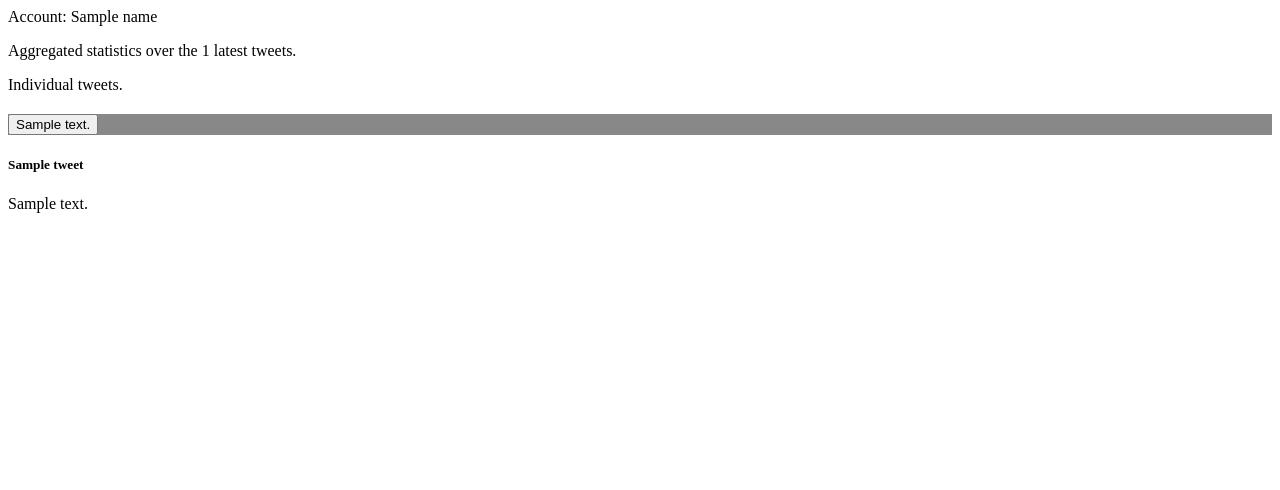
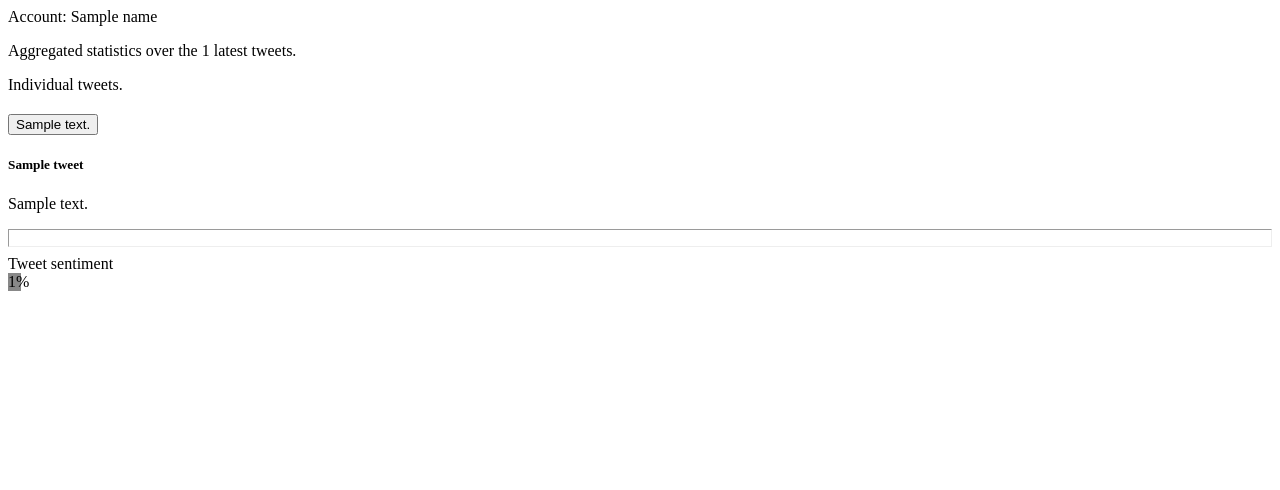
Before and after one commit to viktor-enzell/tweet-analyser, a Django app: template django_project/templates/multi_tweet.html in a window 1280 px wide. Shown: the top 490 px of the page. Before the commit the page ends 213 px from the top, so only its background shows below. Run offline with Django 3.2, Linux system fonts and the light colour scheme; the template is opened without the code that fills it: most values are stand-ins (such as "Sample title", 1, 10 or a date in 2020); parts of the project's set-up code (start-up, migrations or seed data) failed here and were passed over.

Commit message:
A bunch of UI changes.

```diff
--- /dev/null
+++ b/django_project/templates/divider.html
@@ -0,0 +1 @@
+<hr class="bg-white border-white border-5 border-top" style="height: 1rem;">
--- a/django_project/templates/index.html
+++ b/django_project/templates/index.html
@@ -15,6 +15,8 @@
       </div>
     </form>
 
+    {% include "divider.html" %}
+
     {% if request_made %}
       {% if request_success %}
 
--- a/django_project/templates/multi_tweet.html
+++ b/django_project/templates/multi_tweet.html
@@ -4,20 +4,19 @@
 
 <p class="fs-5 mb-4">Individual tweets.</p>
 <div class="accordion accordion-flush" id="tweetList">
-  {% for item in tweets %}
+  {% for tweet in tweets %}
 
     <div class="accordion-item">
 
       <h2 class="accordion-header"
-          id="flush-heading{{ forloop.counter }}"
-          style="background-color: {{ item.comment_sentiment_color }}">
+          id="flush-heading{{ forloop.counter }}">
         <button class="accordion-button collapsed"
                 type="button"
                 data-bs-toggle="collapse"
                 data-bs-target="#flush-collapse{{ forloop.counter }}"
                 aria-expanded="false"
                 aria-controls="flush-collapse{{ forloop.counter }}">
-          {{ item.tweet.text|truncatechars:70 }}
+          {{ tweet.tweet_data.text|truncatechars:70 }}
         </button>
       </h2>
 
@@ -26,7 +25,7 @@
            aria-labelledby="flush-heading{{ forloop.counter }}"
            data-bs-parent="#tweetList">
         <div class="accordion-body">
-          {% include "single_tweet.html" with tweet_has_comments=item.tweet_has_comments tweet=item.tweet comment_sentiment_percent=item.comment_sentiment_percent comment_sentiment_color=item.comment_sentiment_color %}
+          {% include "single_tweet.html" with tweet_data=tweet.tweet_data %}
         </div>
       </div>
 
--- a/django_project/templates/progress_bar.html
+++ b/django_project/templates/progress_bar.html
@@ -1,6 +1,6 @@
 <div class="row mb-4">
 
-  <div class="col-3 fs-5">
+  <div class="col-6 fs-6">
     {{ item_name }}
   </div>
   <div class="col">
@@ -8,7 +8,7 @@
     <div class="progress" style="height: 100%">
       <div class="progress-bar"
            role="progressbar"
-           style="width: {{ item_percent }}%; background-color: {{ comment_sentiment_color }}"
+           style="width: {{ item_percent }}%; background-color: {{ bar_color }}; color: black;"
            aria-valuenow="{{ item_percent }}"
            aria-valuemin="0"
            aria-valuemax="100">{{ item_percent }}%
--- a/django_project/templates/single_tweet.html
+++ b/django_project/templates/single_tweet.html
@@ -1,5 +1,24 @@
-{% include "tweet_card.html" %}
+{% include "tweet_card.html" with title=tweet_data.name body=tweet_data.text %}
 
-{% if tweet_has_comments %}
-  {% include "progress_bar.html" with item_name="Avg comment sentiment" item_percent=comment_sentiment_percent %}
+{% include "divider.html" %}
+
+{% include "progress_bar.html" with item_name="Tweet sentiment" item_percent=tweet_data.tweet_sentiment_percent bar_color=tweet_data.tweet_sentiment_color %}
+
+{% if tweet_data.tweet_has_comments %}
+  {% include "progress_bar.html" with item_name="Avg response sentiment" item_percent=tweet_data.average_comment_sentiment_percent bar_color=tweet_data.comment_sentiment_color %}
+
+  {% include "divider.html" %}
+
+  <div class="row mb-4">
+    <div class="col-6">
+      {% include "progress_bar.html" with item_name="Most positive reply" item_percent=tweet_data.max_reply.sentiment_percent bar_color=tweet_data.max_reply.color %}
+      {% include "tweet_card.html" with body=tweet_data.max_reply.text %}
+    </div>
+    <div class="col-6">
+      {% include "progress_bar.html" with item_name="Most negative reply" item_percent=tweet_data.min_reply.sentiment_percent bar_color=tweet_data.min_reply.color %}
+      {% include "tweet_card.html" with body=tweet_data.min_reply.text %}
+    </div>
+  </div>
+
+
 {% endif %}
--- a/django_project/templates/tweet_card.html
+++ b/django_project/templates/tweet_card.html
@@ -1,6 +1,8 @@
 <div class="card mb-4" style="">
   <div class="card-body">
-    <h5 class="card-title">{{ tweet.name }}</h5>
-    <p class="card-text">{{ tweet.text }}</p>
+    {% if title %}
+      <h5 class="card-title">{{ title }}</h5>
+    {% endif %}
+    <p class="card-text" style="white-space: pre-line">{{ body }}</p>
   </div>
 </div>
```
Also changed, not shown: django_project/sentiment_model.py (+21 -11 lines), django_project/views.py (+30 -33 lines), db.sqlite3.
